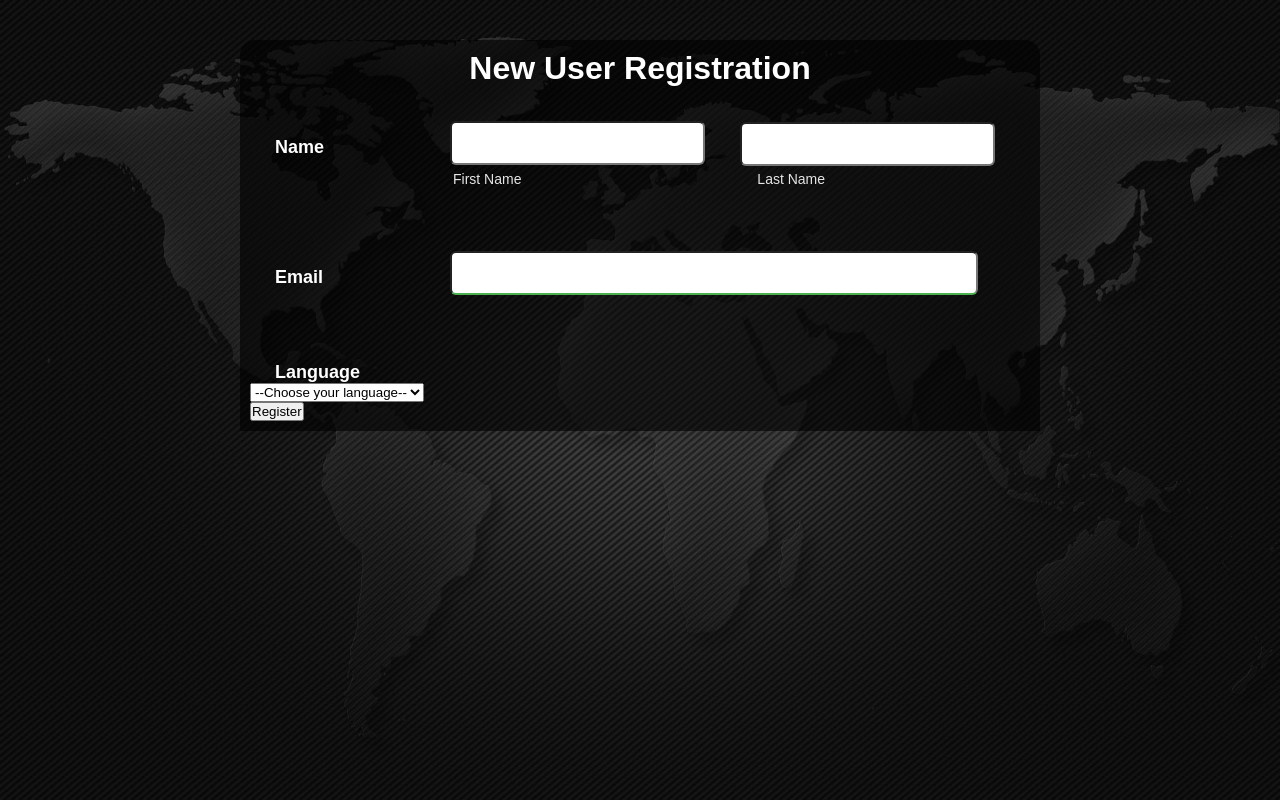
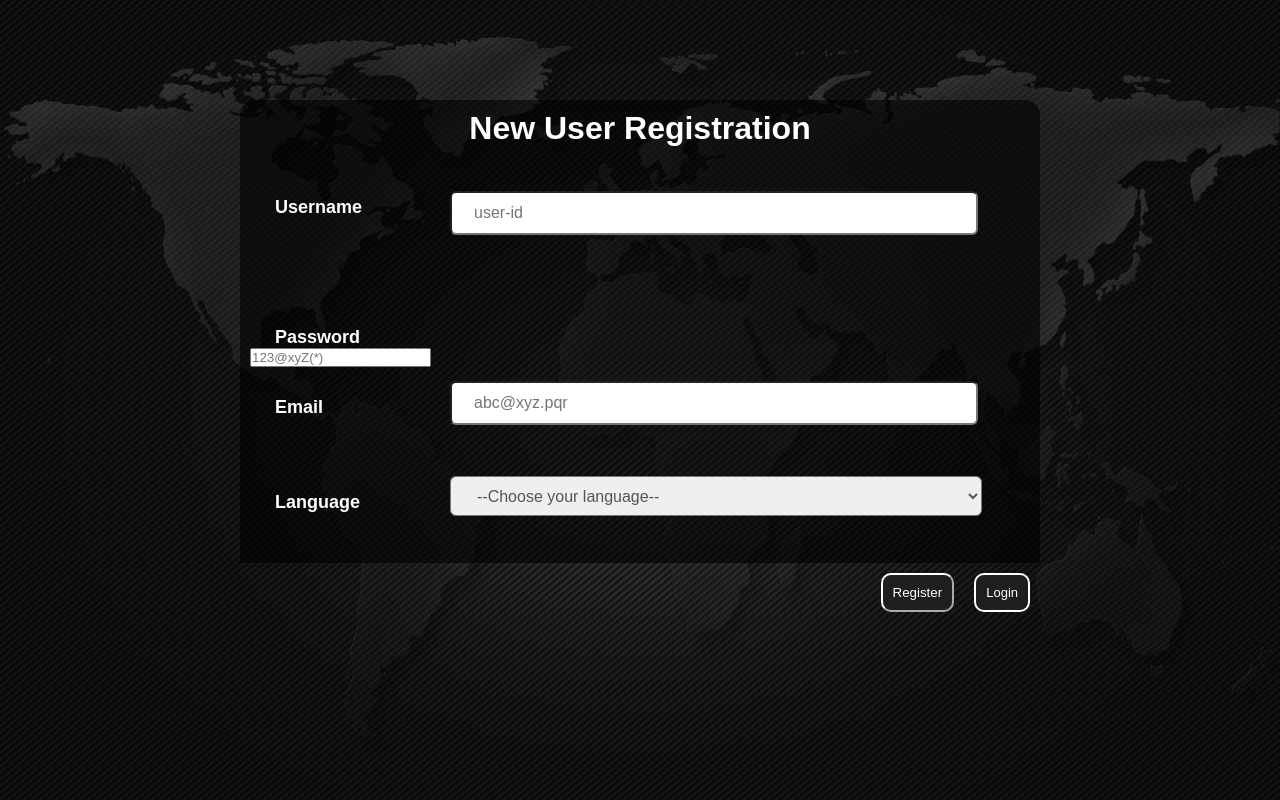
Before and after one commit to krunal-ctrl/Transformer-conversational-chat, a Flask app: template templates/registration.html in a window 1280 px wide. Run offline with Flask 2, Linux system fonts and the light colour scheme; the template is opened without the code that fills it, so the values that code supplies are empty.

Commit message:
Added the registration.html and roomselection.html

```diff
--- a/templates/registration.html
+++ b/templates/registration.html
@@ -1,27 +1,35 @@
 <!DOCTYPE html>
 <html lang="en">
+
 <head>
     <meta charset="UTF-8">
     <meta http-equiv="X-UA-Compatible" content="IE=edge">
     <meta name="viewport" content="width=device-width, initial-scale=1.0">
     <link rel="stylesheet" href="style1.css">
-    <title>Document</title>
+    <title>Registration</title>
 </head>
+
 <body>
-    <div class="regform"><h1>New User Registration</h1></div></div>
+    <div class="regform">
+        <h1>New User Registration</h1>
+    </div>
+    </div>
     <div class="main">
         <form action="">
 
             <div id="name">
-                <h2 class="name">Name</h2>
-                <input class="firstname" type="text" name="first_name" id=""><br>
-                <label class="firstlabel">first name</label>
-                <input class="lastname" type="text" name="last_name" id="">
-                <label for="" class="lastlabel">last name</label>
+                <h2 class="name">Username</h2>
+                <input class="firstname" type="text" name="first_name" id="" placeholder="user-id"><br>
+                <!-- <label class="firstlabel">username</label> -->
+                <!-- <input class="lastname" type="text" name="last_name" id="" placeholder="Last Name"> -->
+                <!-- <label for="" class="lastlabel">last name</label> -->
             </div>
 
+            <h2 class="name">Password</h2>
+            <input class="password" type="password" name="password" id="" placeholder="123@xyZ(*)">
+
             <h2 class="name">Email</h2>
-            <input class="email" type="email" name="email" id="">
+            <input class="email" type="email" name="email" id="" placeholder="abc@xyz.pqr">
             <h2 class='name'>Language</h2>
 
             <select name="language" id="" class="options">
@@ -34,7 +42,7 @@
                 <option>Gujarati</option>
                 <option>French</option>
             </select><br>
-
+            <a href="login.html">Login</a>
             <button type="submit">Register</button>
 
         </form>
@@ -42,4 +50,5 @@
 
     </div>
 </body>
+
 </html>
--- a/templates/style1.css
+++ b/templates/style1.css
@@ -12,6 +12,7 @@
     width: 800px;
     background-color: rgb(0,0,0,0.6);
     margin: auto;
+    margin-top: 100px;
     color: #FFFFFF;
     padding: 10px 0px 10px 0px;
     text-align: center;
@@ -39,14 +40,18 @@
 }
 .firstname{
     position: relative;
+    margin-top: 10px;
+    margin-bottom: -20px;
     left: 200px;
     top: -37px;
     line-height: 40px;
+    width: 480px;
     border-radius: 6px;
     padding: 0 22px;
     font-size: 16px;
+    color: #555;
 }
-.lastname{
+/* .lastname{
     position: relative;
     left: 417px;
     top: -80px;
@@ -54,23 +59,34 @@
     border-radius: 6px;
     padding: 0 22px;
     font-size: 16px;
-    color: #555;
+    color: #555; */
 }
-.firstlabel{
+/* .firstlabel{
     position: relative;
     color: #e5e5e5;
     text-transform: capitalize;
     font-size: 14px;
     left: 203px;
     top: -45px;
-}
-.lastlabel{
+} */
+/* .lastlabel{
     position: relative;
     color: #e5e5e5;
     text-transform: capitalize;
     font-size: 14px;
     left: 175px;
     top: -45px;
+} */
+.password{
+    position: relative;
+    left: 200px;
+    top: -37px;
+    line-height: 40px;
+    width: 480px;
+    border-radius: 6px;
+    padding: 0 22px;
+    font-size: 16px;
+    color: #555;
 }
 .email{
     position: relative;
@@ -81,6 +97,57 @@
     border-radius: 6px;
     padding: 0 22px;
     font-size: 16px;
-    border-bottom: 2px solid #4caf50;
     color: #555;
 }
+.options {
+    position: relative;
+    left: 200px;
+    top: -37px;
+    line-height: 40px;
+    width: 532px;
+    height: 40px;
+    border-radius: 6px;
+    padding: 0 22px;
+    font-size: 16px;
+    color: #555;
+    outline: none;
+    overflow: hidden;
+}
+button{
+    background-color: rgb(30, 31, 30);
+    display: block;
+    border-color: white;
+    padding: 10px;
+    text-align: center;
+    border-radius: 10px;
+    margin: 20px 0px 0px 20px;
+    color: white;
+    outline: none;
+    cursor: pointer;
+    transition: 0.25px;
+    float: right;
+}
+button:hover{
+    background-color: rgb(64, 65, 63) ;
+}
+a {
+    text-decoration: none;
+    float: right;
+    border: 2px solid white;
+    background-color: rgb(30, 31, 30);
+    display: block;
+    padding: 10px;
+    width: fit-content;
+    text-align: center;
+    border-radius: 10px;
+    margin: 20px 0px 0px 20px;
+    color: white;
+    outline: none;
+    cursor: pointer;
+    font-size: 13px;
+    transition: 0.25px;
+}
+a:hover{
+    background-color:rgb(64, 65, 63) ;
+}
+}
```
Also changed, not shown: templates/roomselection.html (added, +39 -0 lines), templates/style2.css (added, +76 -0 lines).
